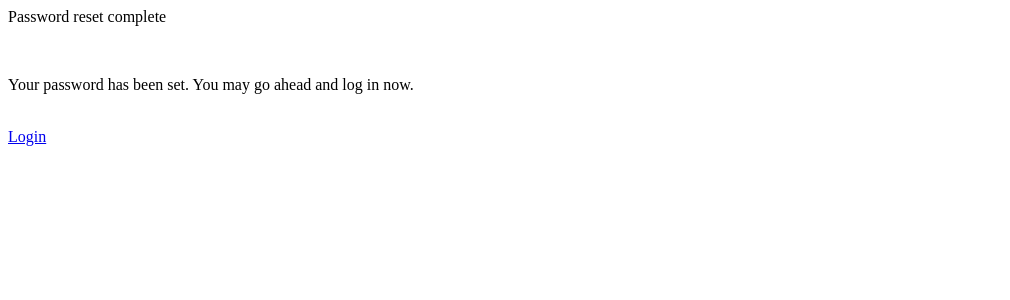
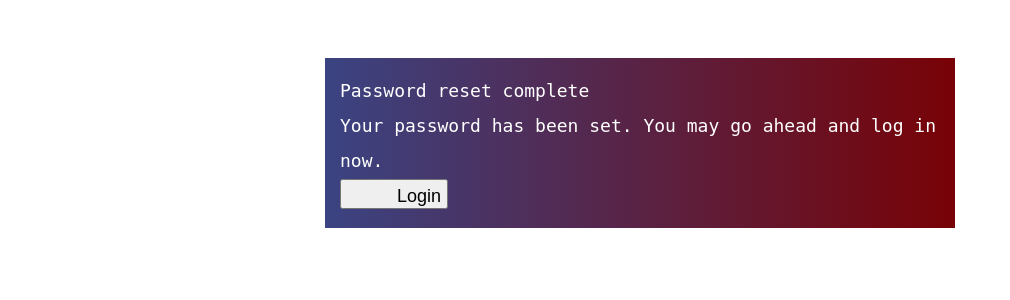
Before and after one commit to nidhinkrishna/authentication-system-django, a Django app: template custom/templates/reset_complete.html in a window 1280 px wide. Shown: the top 300 px of the page, without its empty margins (0-1010 px from the left). Run offline with Django 3.2, Linux system fonts and the light colour scheme; the template is opened without the code that fills it, so the values that code supplies are empty.

Commit message:
styling completed

```diff
--- a/custom/base/views.py
+++ b/custom/base/views.py
@@ -103,7 +103,7 @@ def loginpage(request):
             login(request,user)
             messages.success(request,'login success')
             return redirect('/')
-        messages.error(request,'User not found')
+        messages.error(request,'Username or password is incorrect')
 
 
     return render(request,'login.html')
--- a/custom/static/css/passwordreset.css
+++ b/custom/static/css/passwordreset.css
@@ -0,0 +1,78 @@
+:root{
+    --mainbg: linear-gradient(to right, #061161c9, #780206);
+}
+
+body{
+    display: flex;
+    justify-content: center;
+    align-items: center;
+    font-family: monospace;
+
+
+}
+
+.container{
+    position: absolute;
+    top: 5%;
+
+}
+.container form{
+    padding: 25px;
+    background: var(--mainbg);
+    margin-bottom: 23px;
+
+
+}
+.container form label{
+    display: block;
+    font-size: 16px;
+    color: white;
+    margin-bottom: 5px;
+
+}
+input[type='email'],input[type='password'],input[type='text']{
+    height: 30px;
+    width: 260px;
+
+}
+.container p{
+    background: var(--mainbg);
+    padding: 15px;
+    color: white;
+    font-size: 18px;
+    max-width: 600px;
+    line-height: 35px;
+
+}
+button{
+    padding: 5px;
+    height: 30px;
+    cursor: pointer;
+
+}
+button a{
+    color: black;
+    text-decoration: none;
+    display: block;
+}
+h3{
+    text-align: center;
+    font-size: 20px;
+    background:var(--mainbg);
+    padding: 10px;
+    color: white;
+}
+.container a{
+    color: black;
+    text-decoration: none;
+    font-size: 18px;
+    margin-left: 50px;
+
+}
+h1{
+    font-weight: lighter;
+    font-size: 40px;
+    background: var(--mainbg);
+    padding: 10px;
+    color: white;
+}
--- a/custom/templates/reset_complete.html
+++ b/custom/templates/reset_complete.html
@@ -1,5 +1,13 @@
-<p>Password reset complete</p>
+{% extends 'resetbase.html' %}
+{% block content %}
+
+<div class="container">
+    <p>Password reset complete
 <br>
-<p>Your password has been set. You may go ahead and log in now.</p>
+Your password has been set. You may go ahead and log in now.
 <br>
-<a href="{% url 'login' %}">Login</a>
+
+<button><a href="{% url 'login' %}">Login</a></button>
+</div>
+
+{% endblock content %}
--- a/custom/templates/reset_password.html
+++ b/custom/templates/reset_password.html
@@ -1,3 +1,7 @@
+{% extends 'resetbase.html' %}
+
+{% block content %}
+<div class="container">
 <p>Enter the same email used for verification</p>
 
 <form action="" method="post">
@@ -5,3 +9,5 @@
     {{form.as_p}}
     <button>Reset Password</button>
 </form>
+</div>
+{% endblock content %}
--- /dev/null
+++ b/custom/templates/resetbase.html
@@ -0,0 +1,17 @@
+<!DOCTYPE html>
+{% load static %}
+<html lang="en">
+<head>
+    <meta charset="UTF-8">
+    <meta http-equiv="X-UA-Compatible" content="IE=edge">
+    <meta name="viewport" content="width=device-width, initial-scale=1.0">
+    <title>Document</title>
+    <link rel="stylesheet" href="{% static '/css/passwordreset.css' %}">
+</head>
+<body>
+   {% block content %}
+
+   {% endblock content %}
+
+</body>
+</html>
--- a/custom/templates/signup.html
+++ b/custom/templates/signup.html
@@ -27,13 +27,13 @@
         {{form.email}}
 
         <label for="">Name</label>
-        {{form.email}}
+        {{form.name}}
 
         <label for="">Password</label>
-        {{form.email}}
+        {{form.password1}}
 
         <label for="">Confirm Password</label>
-        {{form.email}}
+        {{form.password2}}
 
 
 
```
Also changed, not shown: custom/templates/home.html (+7 -1 lines), custom/templates/passwordchange.html (+8 -1 lines), custom/templates/passwordchangedone.html (+8 -2 lines), custom/templates/reset_confirm.html (+14 -8 lines), custom/templates/reset_done.html (+10 -4 lines), custom/db.sqlite3.
